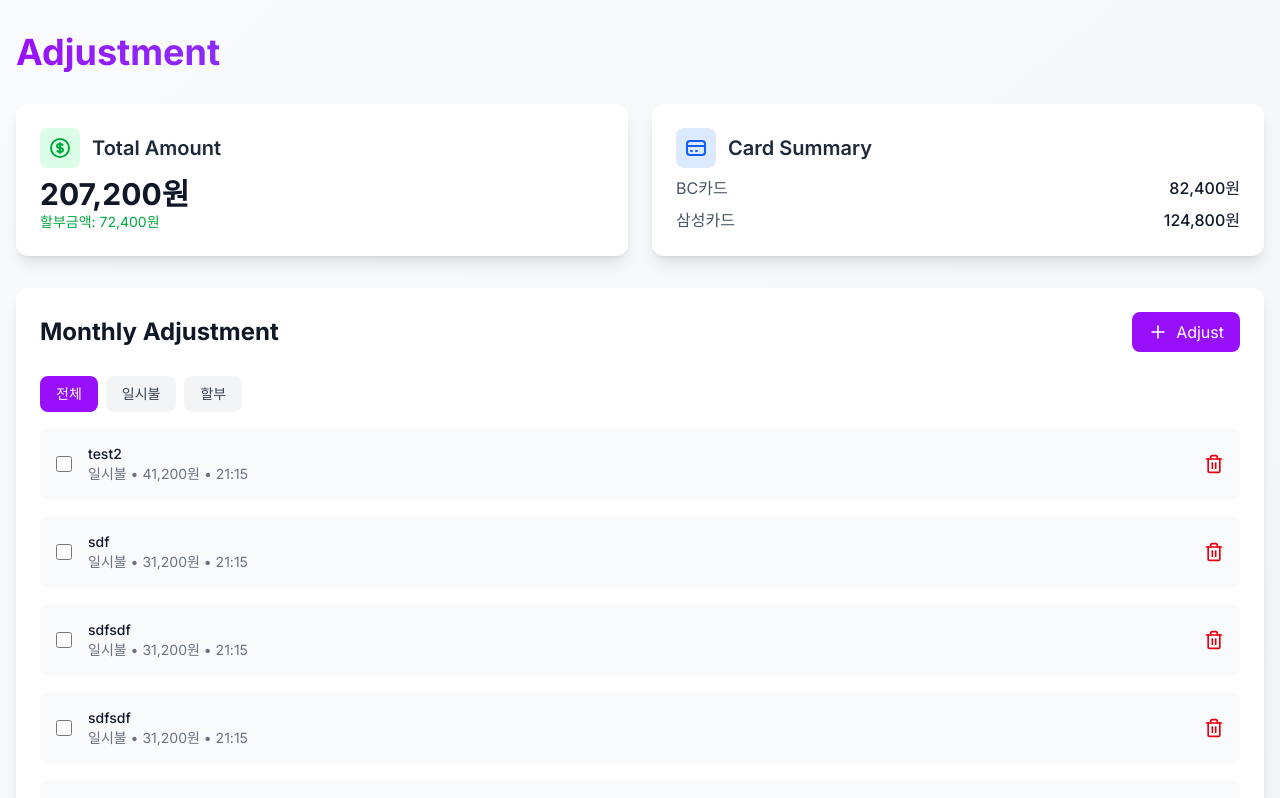
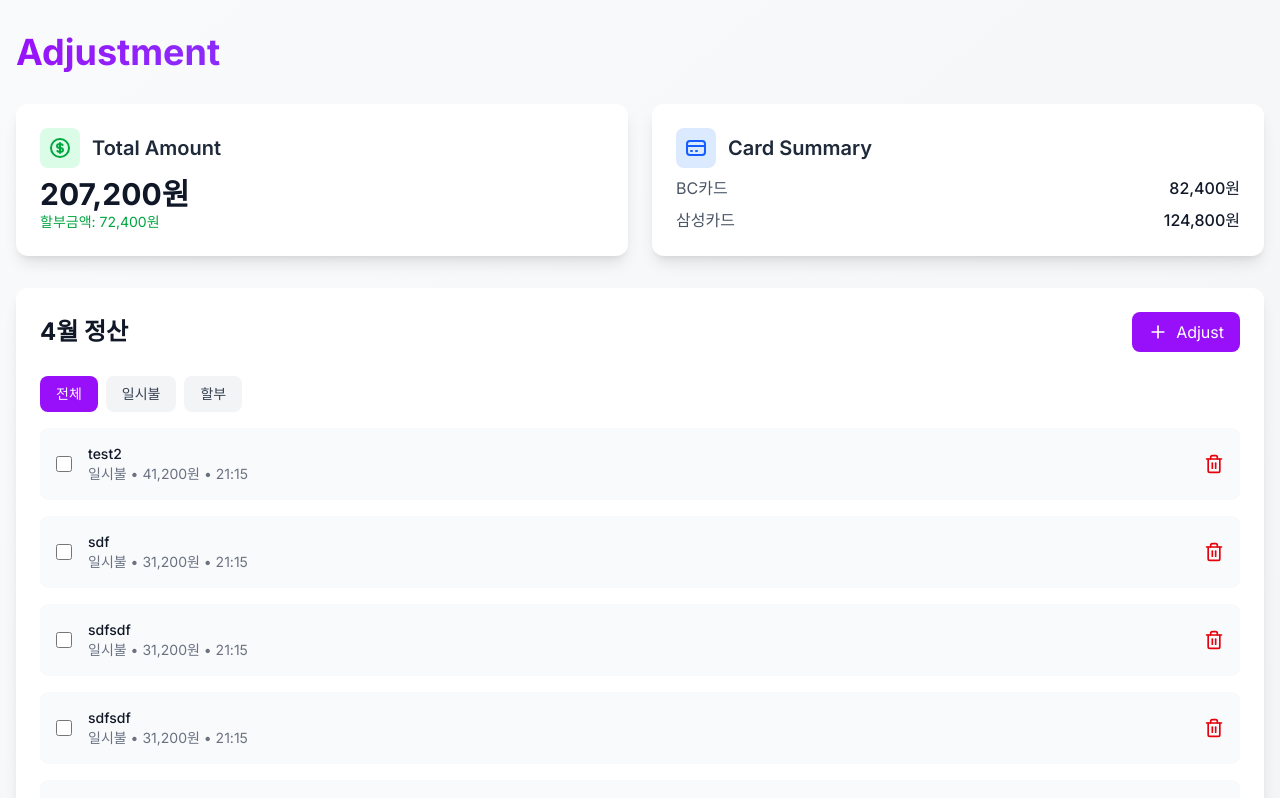
Before and after one commit to bottleroad/adjustment, a Next.js app: page / in a window 1280 px wide. Shown: the top 798 px of the page. Built offline with nearby package versions, Linux system fonts and the light colour scheme.

Commit message:
feat: Add current month to Monthly Adjustment title

```diff
--- a/src/app/page.tsx
+++ b/src/app/page.tsx
@@ -83,7 +83,9 @@ export default function Home() {
 
         <div className="bg-white dark:bg-gray-800 rounded-xl shadow-lg p-6">
           <div className="flex justify-between items-center mb-6">
-            <h2 className="text-2xl font-bold text-gray-900 dark:text-white">Monthly Adjustment</h2>
+            <h2 className="text-2xl font-bold text-gray-900 dark:text-white">
+              {new Date().toLocaleString('ko-KR', { month: 'long' })} 정산
+            </h2>
             <button
               onClick={() => setIsDialogOpen(true)}
               className="inline-flex items-center gap-2 px-4 py-2 bg-purple-600 text-white rounded-lg hover:bg-purple-700 transition-colors"
```
